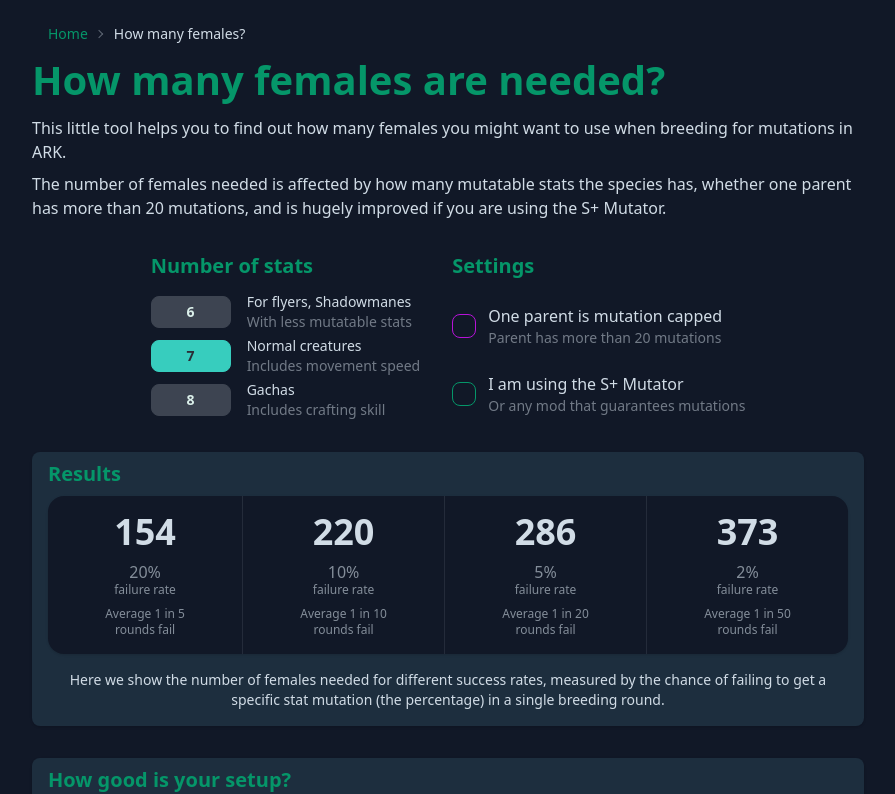
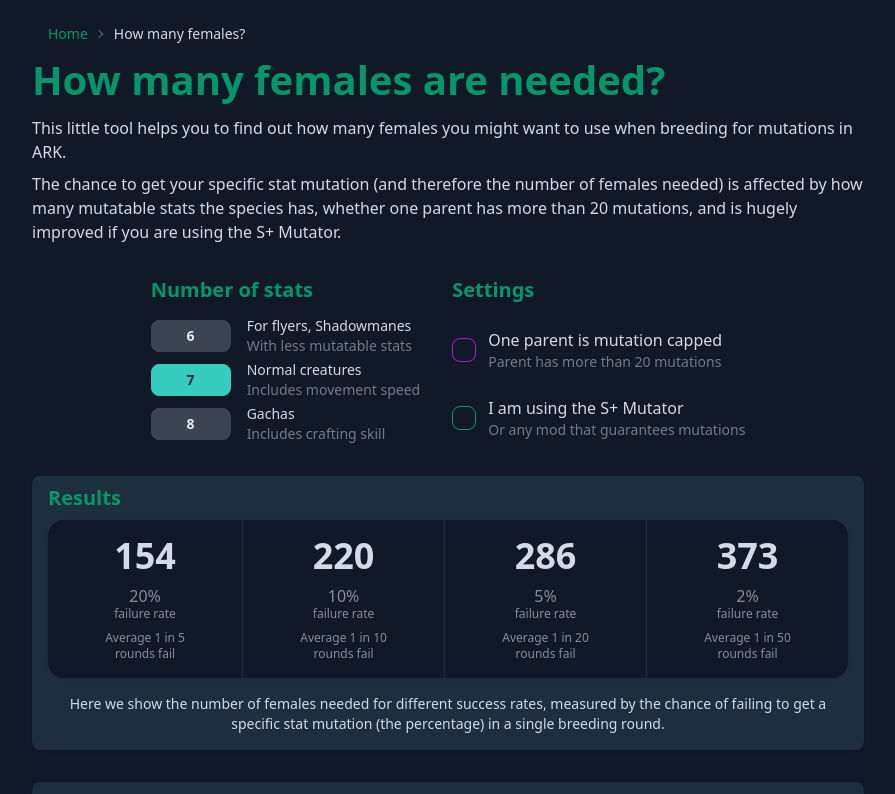
Before and after one commit to arkutils/arkutils-website, a SvelteKit app: page /tools/howmanyfemales in a window 1280 px wide. Shown: the top 794 px of the page, without its empty margins (192-1087 px from the left). Built offline with nearby package versions, Linux system fonts and the light colour scheme.

Commit message:
chore(females): clearly say the chance is for a specific stat

```diff
--- a/src/routes/(pages)/tools/howmanyfemales/+page.svelte
+++ b/src/routes/(pages)/tools/howmanyfemales/+page.svelte
@@ -71,8 +71,9 @@
 		mutations in ARK.
 	</p>
 	<p class="my-2">
-		The number of females needed is affected by how many mutatable stats the species has, whether one
-		parent has more than 20 mutations, and is hugely improved if you are using the S+ Mutator.
+		The chance to get your specific stat mutation (and therefore the number of females needed) is
+		affected by how many mutatable stats the species has, whether one parent has more than 20 mutations,
+		and is hugely improved if you are using the S+ Mutator.
 	</p>
 </header>
 
```
